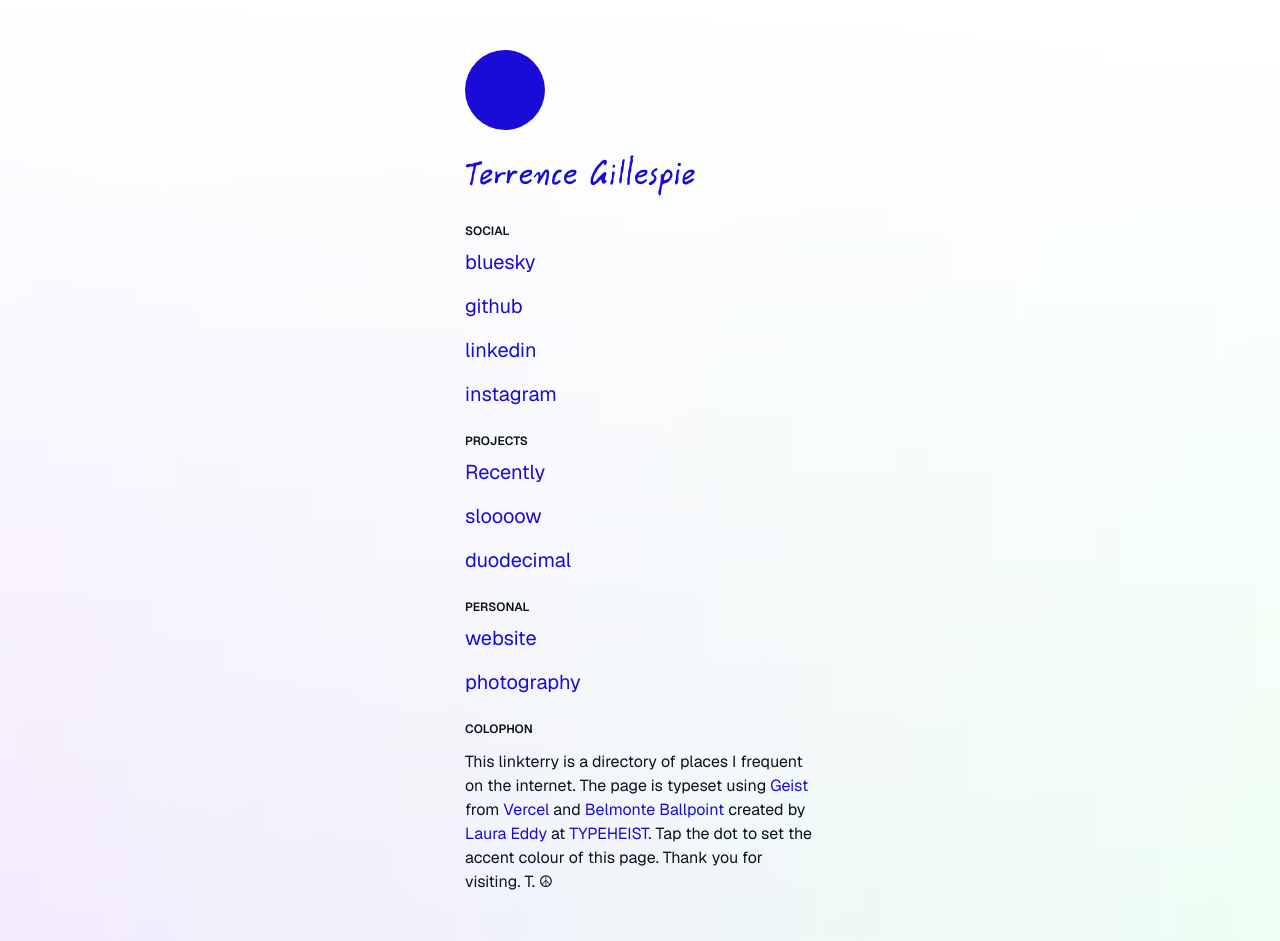
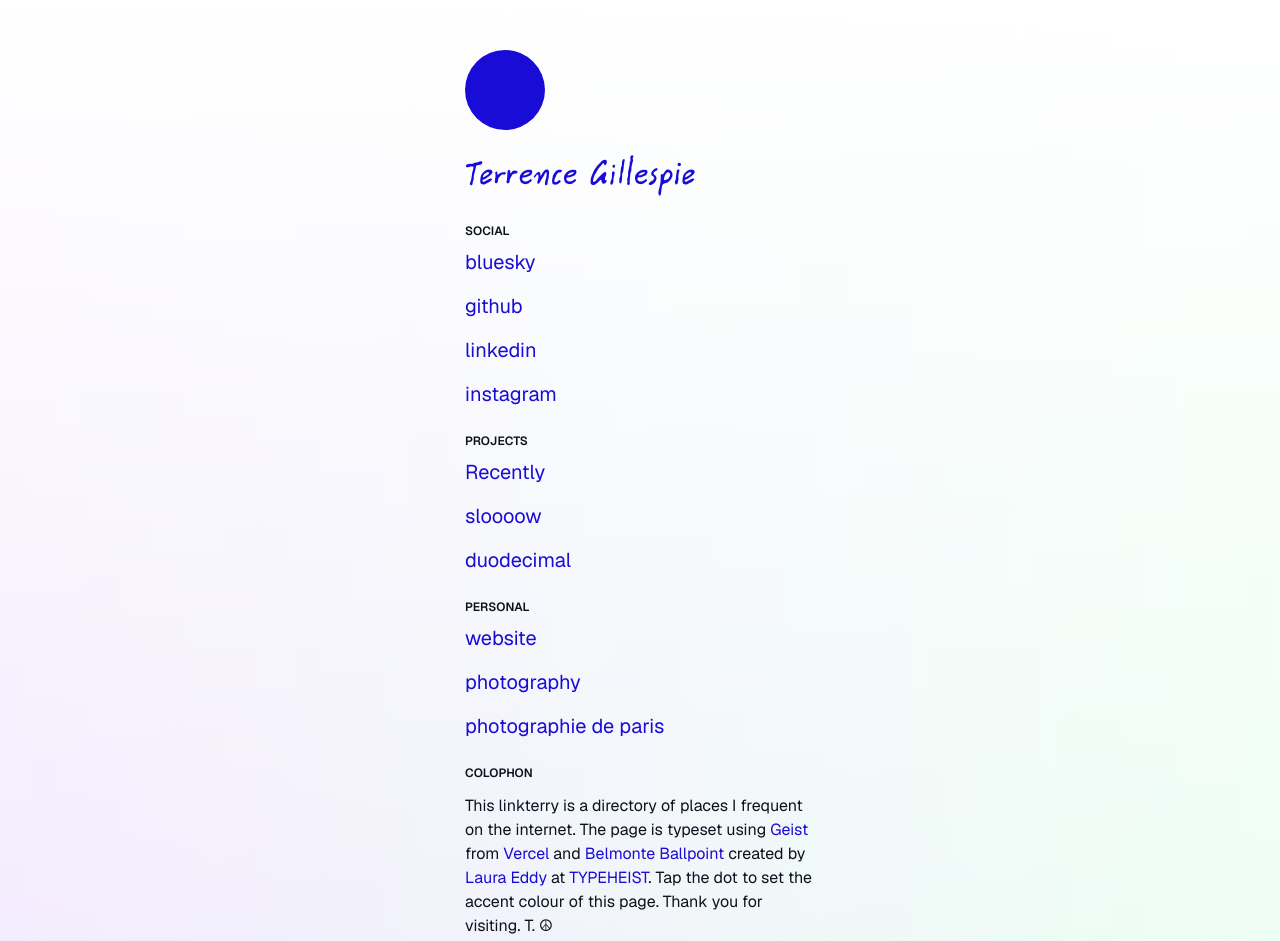
Before and after one commit to telemetry/linkterry, a website: page public/index.html in a window 1280 px wide. Shown: the top 941 px of the page. Drawn offline with nearby package versions, Linux system fonts and the light colour scheme; files whose address does not match are found by name.

Commit message:
adds paris blog

```diff
--- a/public/index.html
+++ b/public/index.html
@@ -177,6 +177,7 @@
     <ul>
       <li><a class="dynamic-accent" href="https://terrygillespie.com" target="_blank">website</a></li>
       <li><a class="dynamic-accent" href="https://smallvictories.com.au" target="_blank">photography</a></li>
+      <li><a class="dynamic-accent" href="https://telemetry.github.io/photographie/" target="_blank">photographie de paris</a></li>
     </ul>
   </section>
   <section>
```
